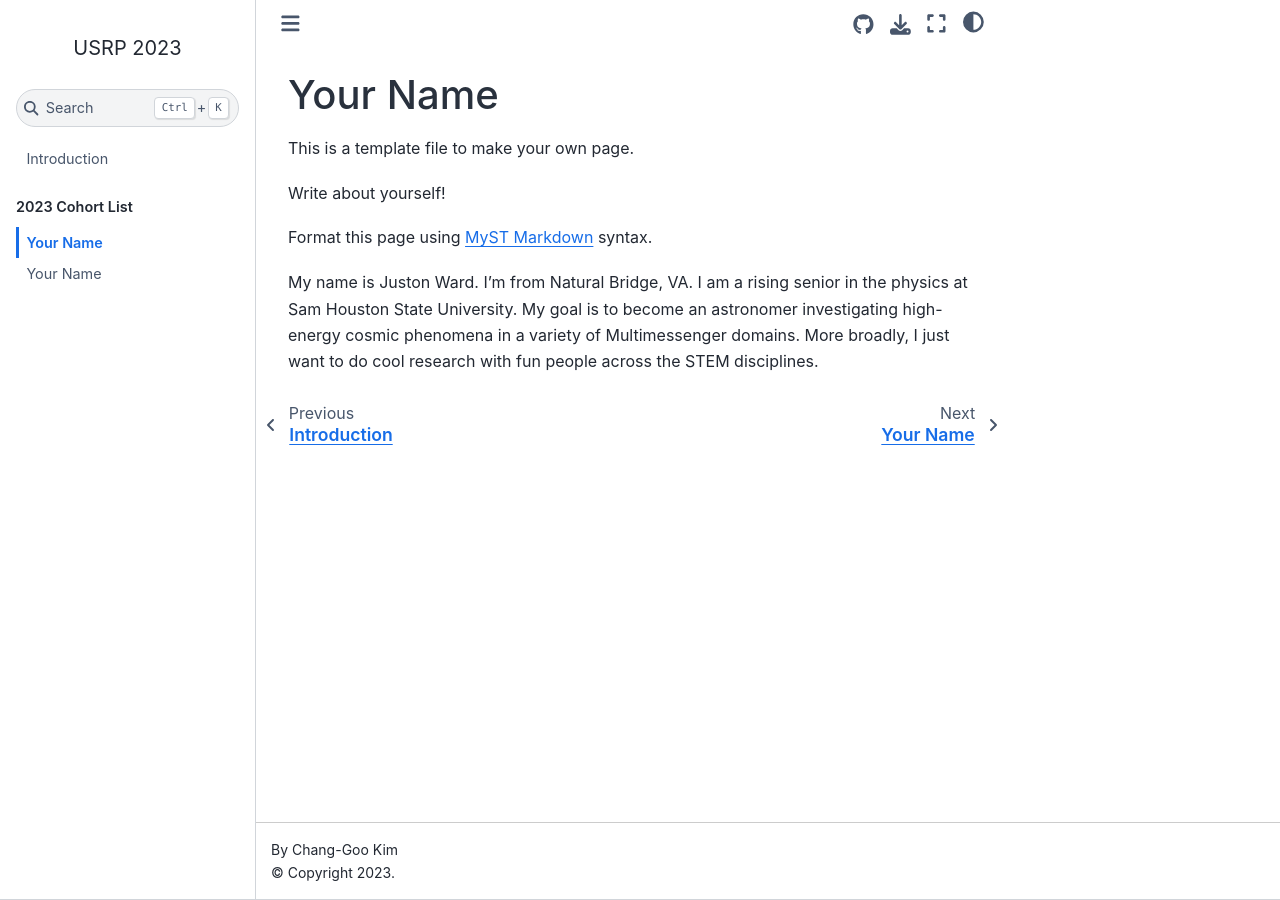
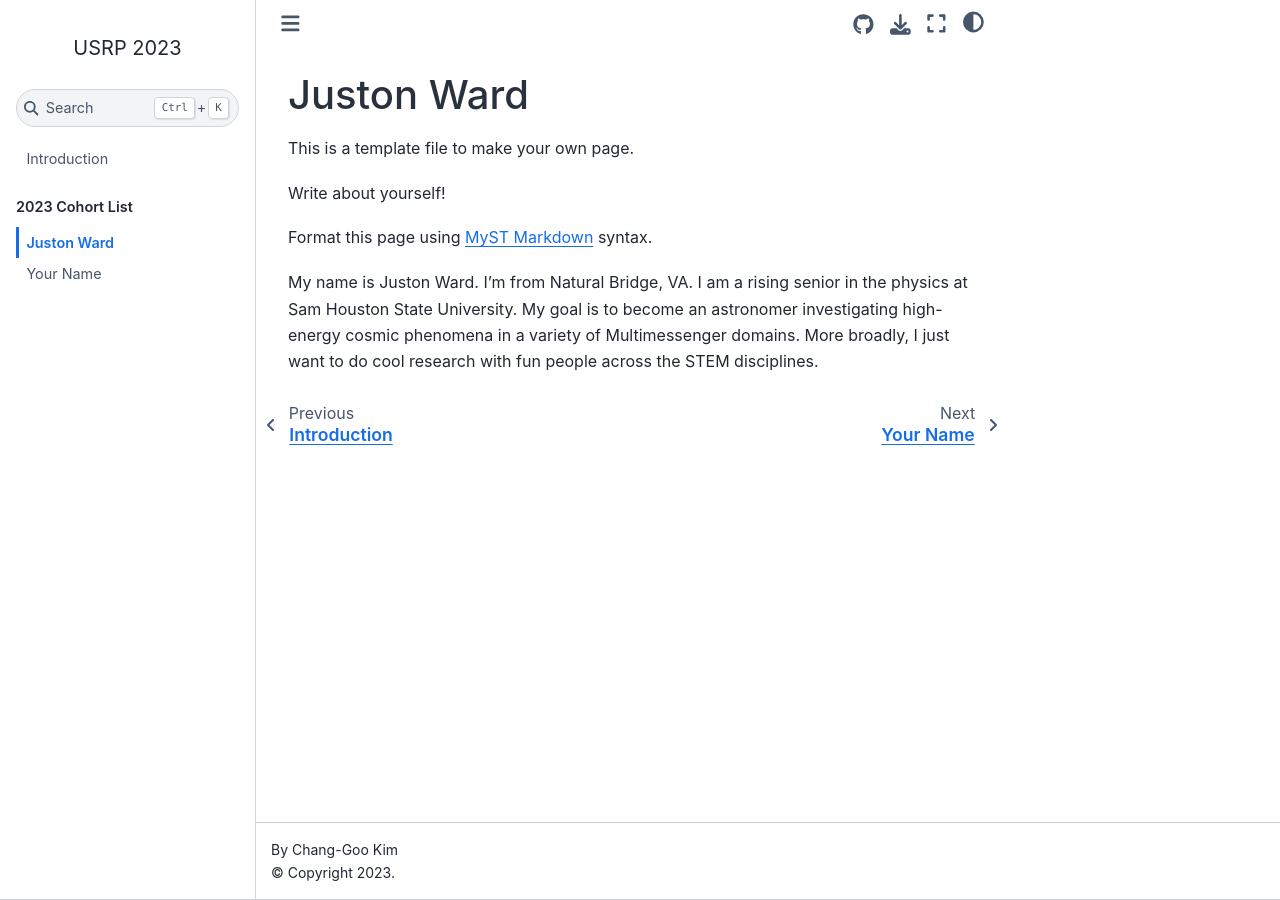
Before and after one commit to changgoo/usrp-introduction, a Jupyter Book: the page built from docs/students/Juston_Ward.md, in a window 1280 px wide. Built offline with Jupyter Book 1.0.4 settings and Sphinx 7.4.7 and the Sphinx Book theme 1.1.4, drawn with Linux system fonts in a browser that asks for light colours.

Commit message:
Update profile

```diff
--- a/docs/students/Juston_Ward.md
+++ b/docs/students/Juston_Ward.md
@@ -1,4 +1,4 @@
-# Your Name
+# Juston Ward
 
 This is a template file to make your own page.
 
```
